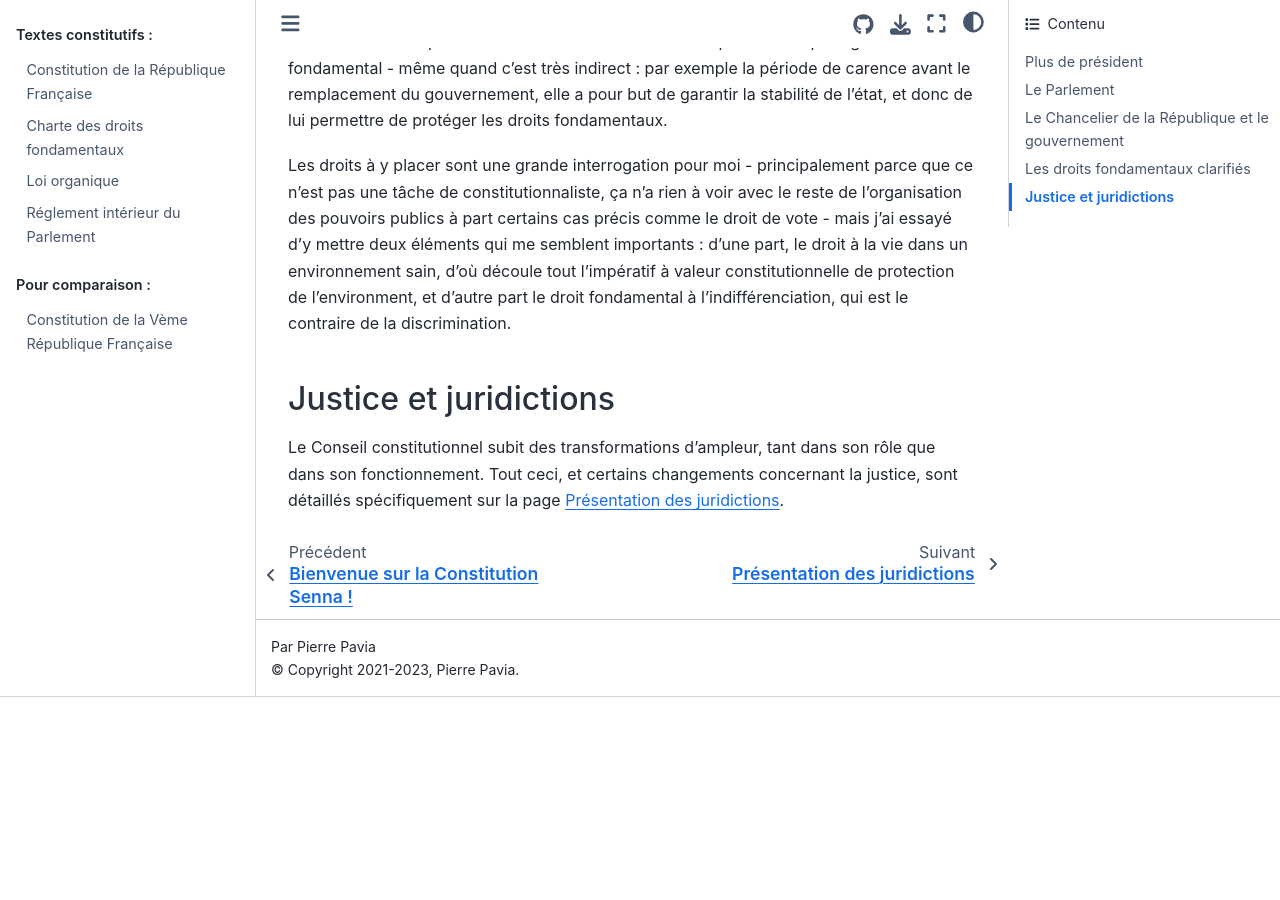
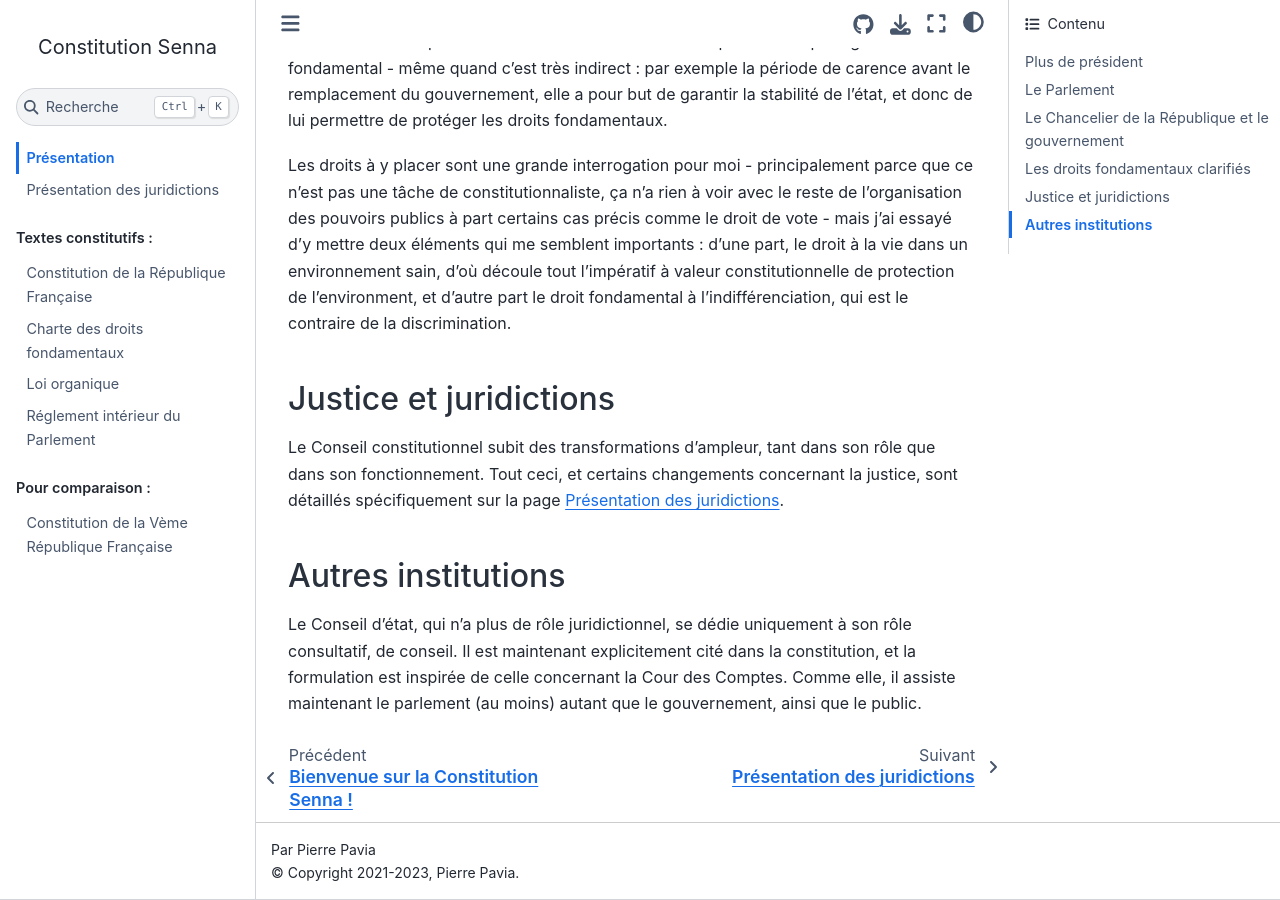
Before and after one commit to Gouvernathor/senna, a Sphinx documentation site: the page built from source/presentation.rst, in a window 1280 px wide and 900 px high, scrolled down 14522 px. Built offline with Sphinx 7.4.7 and the Sphinx Book theme 1.1.4, drawn with Linux system fonts in a browser that asks for light colours; before the commit the page ends 15219 px from its top, so only the background shows below that.

```diff
--- a/source/presentation.rst
+++ b/source/presentation.rst
@@ -259,3 +259,8 @@ Justice et juridictions
 =======================
 
 Le Conseil constitutionnel subit des transformations d'ampleur, tant dans son rôle que dans son fonctionnement. Tout ceci, et certains changements concernant la justice, sont détaillés spécifiquement sur la page :doc:`presentation_juridictions`.
+
+Autres institutions
+===================
+
+Le Conseil d'état, qui n'a plus de rôle juridictionnel, se dédie uniquement à son rôle consultatif, de conseil. Il est maintenant explicitement cité dans la constitution, et la formulation est inspirée de celle concernant la Cour des Comptes. Comme elle, il assiste maintenant le parlement (au moins) autant que le gouvernement, ainsi que le public.
--- a/source/presentation_juridictions.rst
+++ b/source/presentation_juridictions.rst
@@ -140,6 +140,7 @@ Ce fonctionnement dual complique aussi le contrôle des actes en partie législa
 La Cour constitutionnelle peut maintenant être saisie sur renvoi (dans les matières qui les concernent respectivement) par la Cour de cassation, par la Cour suprême administrative (qui remplace le Conseil d'État), mais aussi directement par le tribunal électoral, quand bien même il fait partie de la justice administrative.
 
 ..
+    TODO
     le principe de la loi-écran est maintenu
     seule la CC peut appliquer la constitution, pas les autres juridictions
     (le gouvernement ou le parlement aussi mais ce ne sont pas des juridictions)
@@ -162,11 +163,6 @@ La Cour Suprême Administrative
 
 Elle remplace le Conseil d'État en tant que plus haute juridiction de l'ordre administratif. La séparation des rôles de conseil et de juridiction permet le renforcement de l'indépendance de la juridiction administrative - pour éviter le conflit d'intrêt lors du contrôle de textes que l'instance elle-même a participé à écrire, notamment les ordonnances.
 
-..
-    TODO
-    ajouter le nouveau CE à la page principale de présentation et ajouter un lien ici
-    le conseil aide le parlement au moins autant que le gouvernement, son rôle est spécifié d'une manière similaire à la Cour des Comptes
-
 Le tribunal électoral
 =====================
 
```
